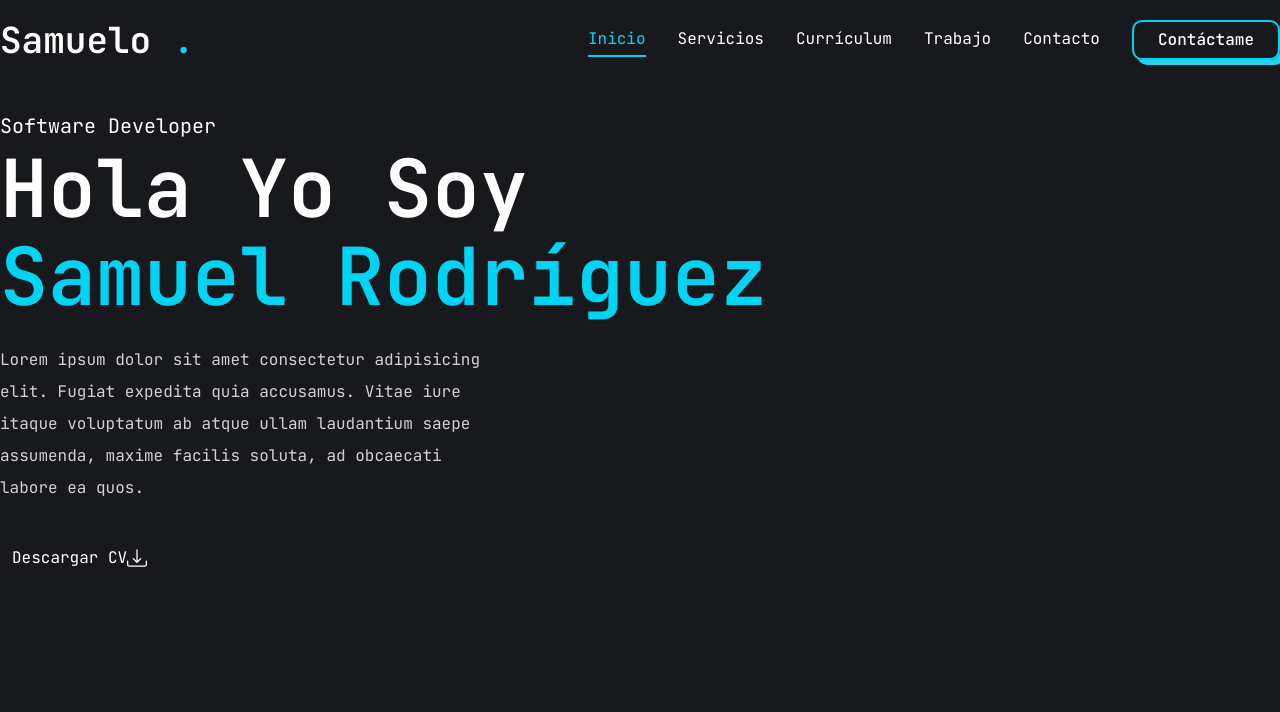
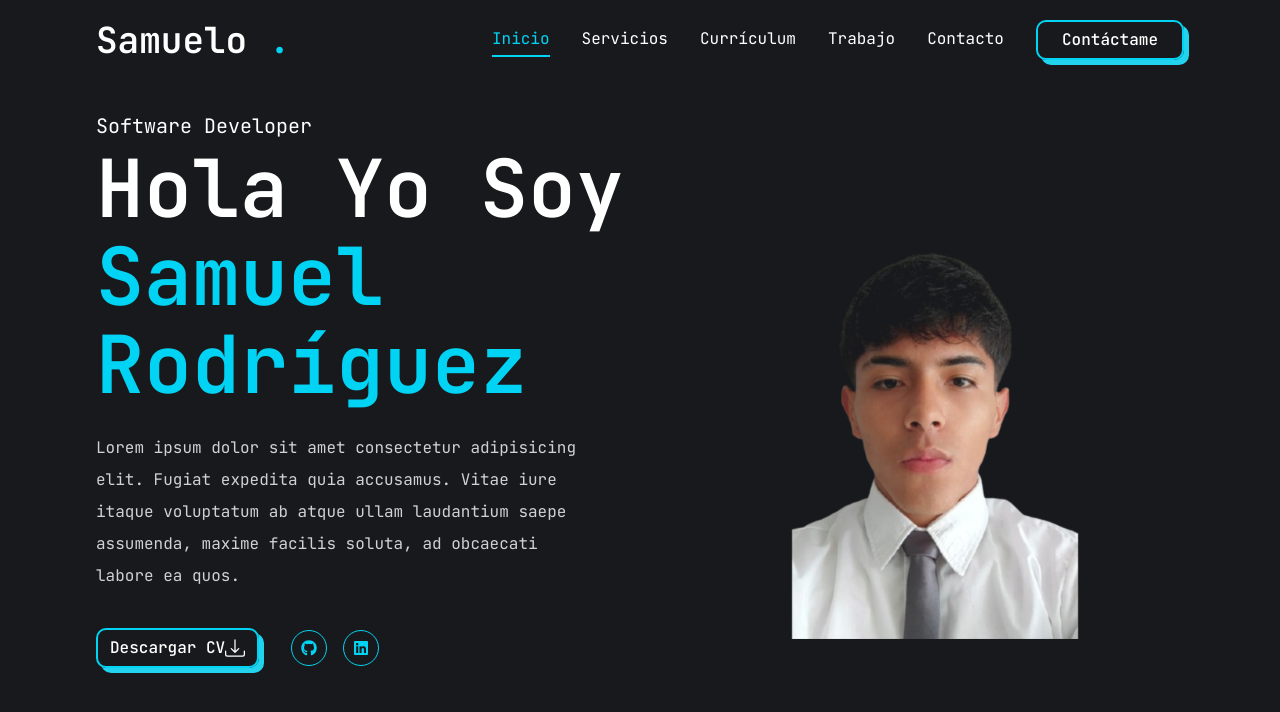
Before and after one commit to SamuelRodriguezC/Portfoleo, a Next.js app in the folder my-app/: page / in a window 1280 px wide. Shown: the top 712 px of the page. Built offline with nearby package versions, Linux system fonts and the light colour scheme.

Commit message:
componente para imagen

```diff
--- a/my-app/app/globals.css
+++ b/my-app/app/globals.css
@@ -145,4 +145,8 @@
   .btn {
     @apply relative inline-flex h-10 items-center justify-center overflow-hidden rounded-lg border-2 border-cyan-400 bg-transparent px-6 font-medium text-white transition-all duration-200 [box-shadow:5px_5px_rgb(34_211_238)] hover:translate-x-[3px] hover:translate-y-[3px] hover:[box-shadow:0px_0px_rgb(34_211_238)] cursor-pointer;
   }
+  .padding-x {
+    @apply px-24 max-sm:px-10;
+  }
+
 }
--- a/my-app/app/page.jsx
+++ b/my-app/app/page.jsx
@@ -1,11 +1,13 @@
 import { Button } from '@/components/ui/button';
 import React from 'react'
 import { BsDownload } from "react-icons/bs";
+import Social from './../components/uiComponents/Social';
+import Photo from './../components/uiComponents/Photo';
 
 
 const Home = () => {
   return (
-    <section className="w-full">
+    <section className="w-full padding-x">
       <div className="container mx-auto h-full">
         <div className="flex flex-col xl:flex-row items-center justify-between xl:pt-8 xl:pb-24">
 
@@ -20,15 +22,25 @@ const Home = () => {
               Lorem ipsum dolor sit amet consectetur adipisicing elit. Fugiat expedita quia accusamus. Vitae iure itaque voluptatum ab atque ullam laudantium saepe assumenda, maxime facilis soluta, ad obcaecati labore ea quos.
             </p>
             {/* Btn y Redes Sociales */}
-            <div className="">
-              <Button variant="outline">
+            <div className="flex flex-col xl:flex-row items-center gap-8">
+
+              {/* descargar hoja de vida */}
+              <Button >
                  <span>Descargar CV</span>
                  <BsDownload className="text-xl" />
+              </Button>
 
-              </Button>
+              {/* Redes Social */}
+              <div className="mb-8 xl:mb-0">
+                <Social containerStyles="flex gap-4" iconStyles="w-9 h-9 border border-main rounded-full flex justify-center items-center text-main hover:bg-cyan-400 hover:text-black hover:shadow-lg hover:shadow-cyan-500  transtion-all duration-500"/>
+              </div>
             </div>
           </div>
 
+          {/* Foto */}
+          <div className="">
+            <Photo/>
+          </div>
         </div>
       </div>
     </section>
--- a/my-app/components/uiComponents/Header.jsx
+++ b/my-app/components/uiComponents/Header.jsx
@@ -6,7 +6,7 @@ import NavbarMovile from './NavbarMovile'
 
 const Header = () => {
     return (
-        <header className='py-7 xl:py-5 text-white'>
+        <header className='py-7 xl:py-5 text-white padding-x'>
             <div className="container mx-auto flex justify-between items-center">
 
                 {/* Logo */}
--- /dev/null
+++ b/my-app/components/uiComponents/Photo.jsx
@@ -0,0 +1,31 @@
+"use client"
+
+import { delay, motion } from "framer-motion"
+import Image from "next/image"
+
+const Photo = () => {
+  return (
+    <div className="w-full h-full relative">
+      <motion.div
+        initial={{opacity: 0}}
+        animate={{
+            opacity: 1,
+            transition: {delay: 1, duration: 0.4, ease: "easeIn"}
+        }}
+    >
+        <div className="relative w-[298px] h-[298px] xl:w-[498px] xl:h-[498px] mix-blend-lighten">
+          <Image
+            src="/assets/image.png"
+            priority
+            quality={100}
+            fill
+            alt="my image"
+            className="object-contain"
+          />
+        </div>
+      </motion.div>
+    </div>
+  )
+}
+
+export default Photo
--- /dev/null
+++ b/my-app/components/uiComponents/Social.jsx
@@ -0,0 +1,21 @@
+import React from 'react'
+import { FaGithub, FaLinkedin } from 'react-icons/fa'
+import Link from 'next/link'
+
+const socials = [
+  { icon: <FaGithub/>, path: "" },
+  { icon: <FaLinkedin/>, path: "" },
+]
+
+const Social = ({containerStyles, iconStyles}) => {
+  return (
+    <div className={containerStyles}>
+      {socials.map((social, index) => (
+        <Link key={index} href={social.path} className={iconStyles}>{social.icon}</Link>
+        ))}
+
+    </div>
+  )
+}
+
+export default Social
--- a/package.json
+++ /dev/null
@@ -1,5 +0,0 @@
-{
-  "dependencies": {
-    "react-icons": "^5.5.0"
-  }
-}
```
Also changed, not shown: my-app/public/assets/image.png (added), 1 other file (tests, documents, lock files or other folders).
